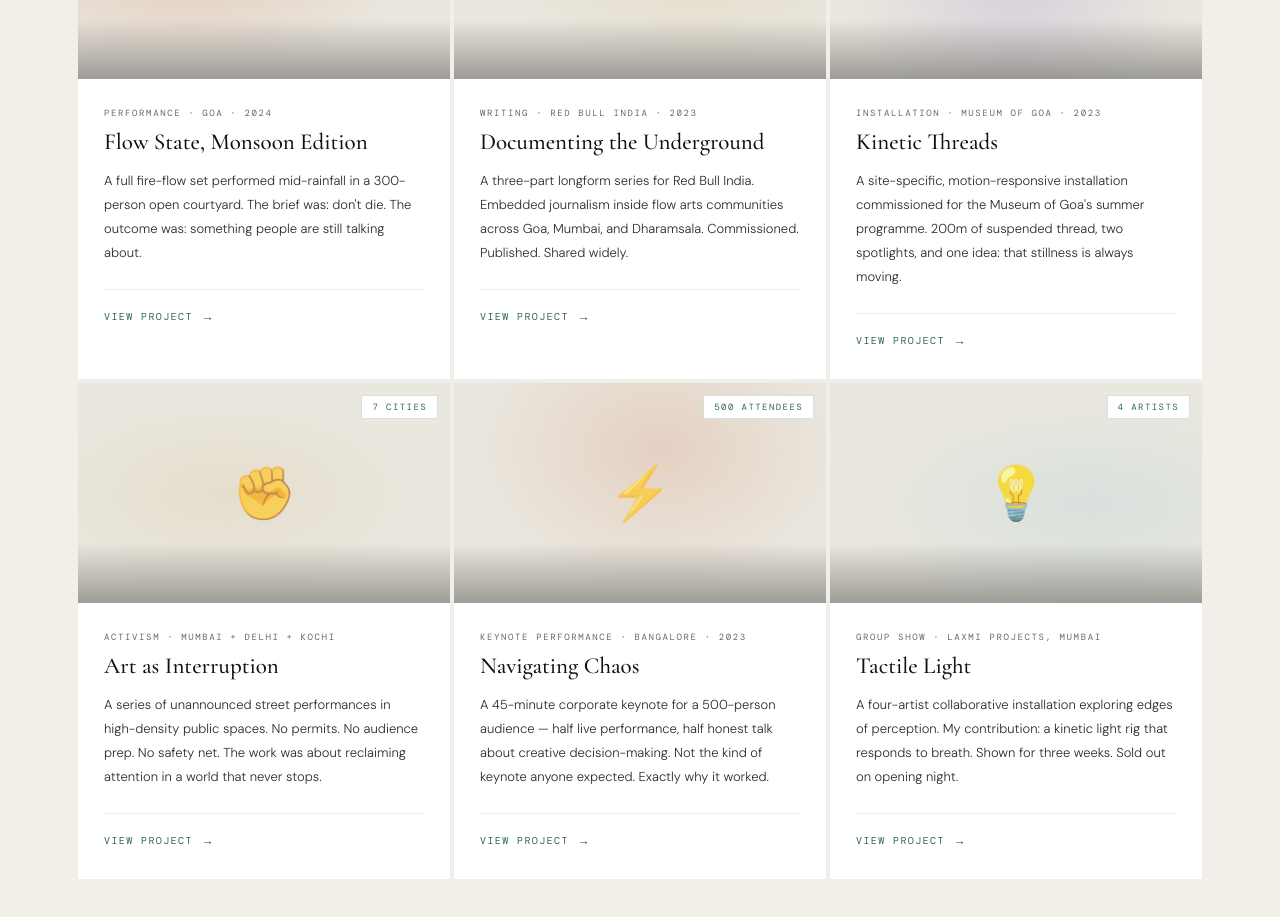
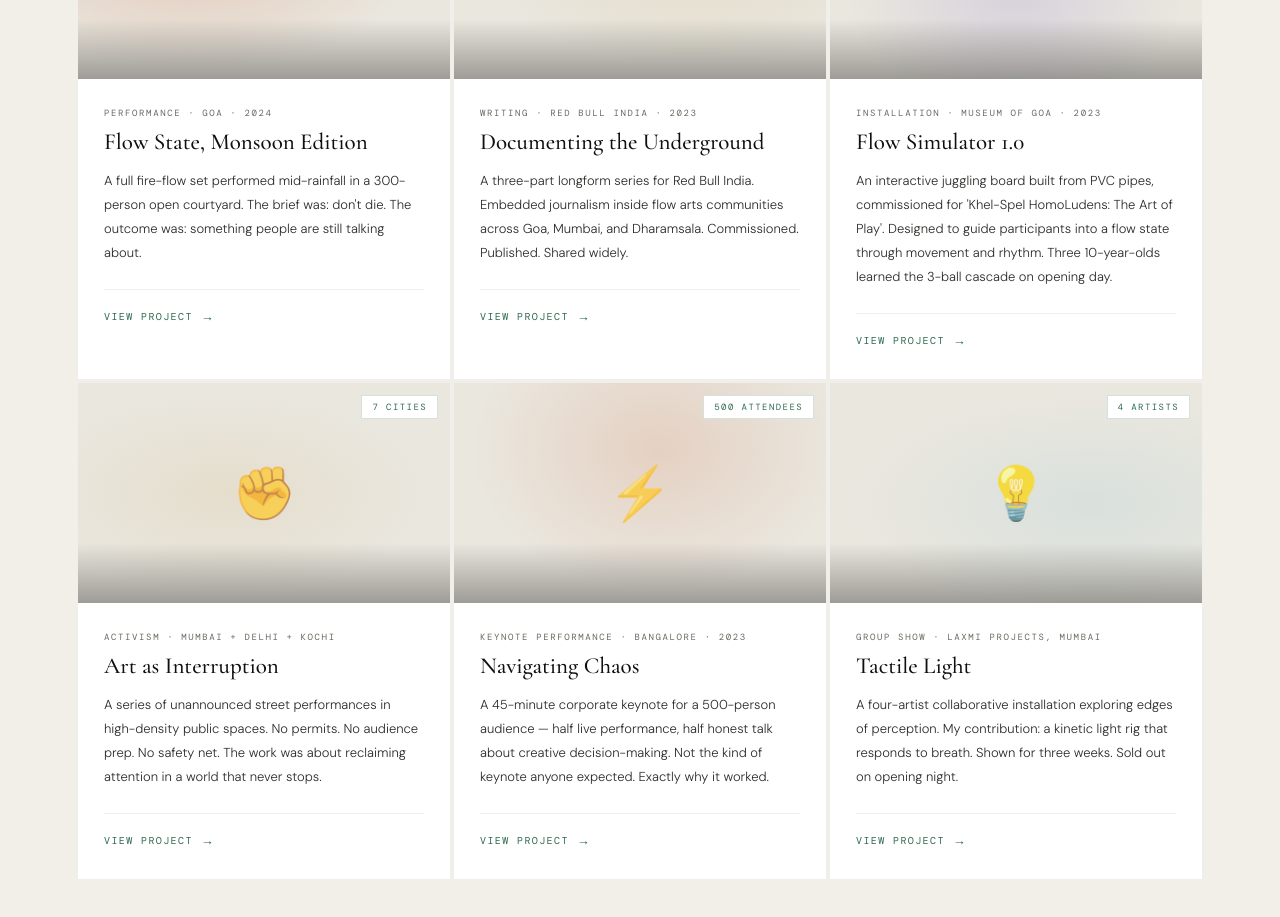
Before and after one commit to omkardhara/Website, a React (Create React App) app: page / in a window 1280 px wide. Shown: the part 2889-3806 px from the top of the page. Built offline with nearby package versions, Linux system fonts and the light colour scheme; a web font is replaced by a local one.

Commit message:
Update App.js

```diff
--- a/src/App.js
+++ b/src/App.js
@@ -326,11 +326,10 @@ const WORK = [
   id: 3,
   cat: "installation",
   tag: "Installation · Museum of Goa · 2023",
-    title: "Kinetic Threads",
-    desc: "A site-specific, motion-responsive installation commissioned for the Museum of Goa's summer programme. 200m of suspended thread, two spotlights, and one idea: that stillness is always moving.",
+  title: "Flow Simulator 1.0",
+  desc: "An interactive juggling board built from PVC pipes, commissioned for 'Khel-Spel HomoLudens: The Art of Play'. Designed to guide participants into a flow state through movement and rhythm. Three 10-year-olds learned the 3-ball cascade on opening day.",
   stat: "6-week run",
-    gradient:
-      "radial-gradient(ellipse at 50% 60%, rgba(100,80,200,0.14), transparent 65%)",
+  gradient: "radial-gradient(ellipse at 50% 60%, rgba(100,80,200,0.14), transparent 65%)",
   glyph: "🎨",
 },
   {
```
Lines whose indentation alone changed are shown as unchanged.
